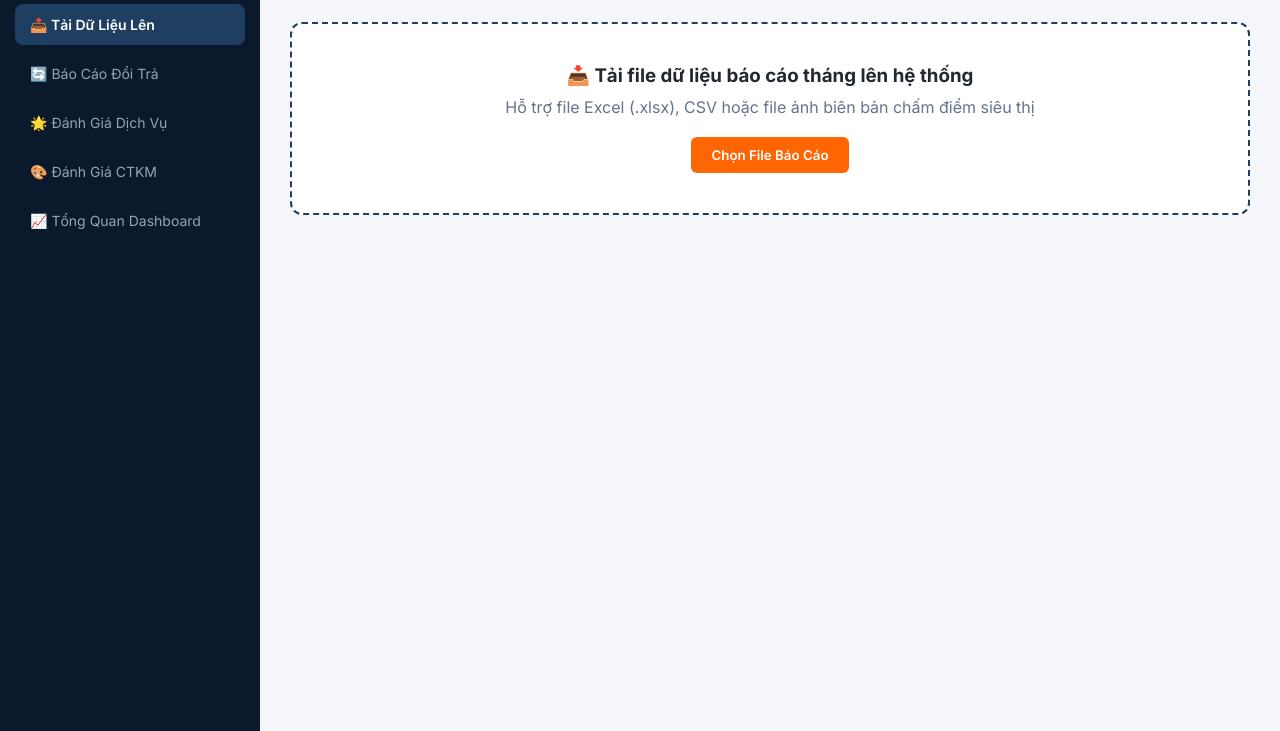
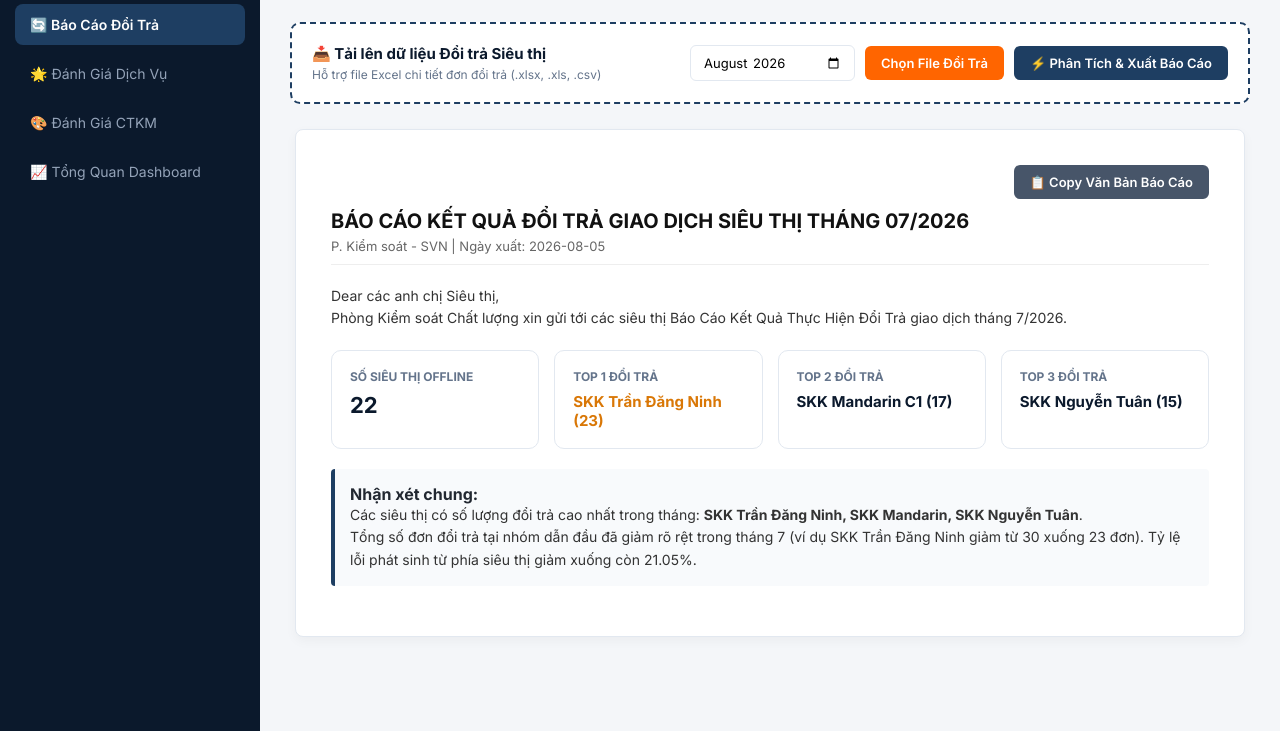
Before and after one commit to Minhhacmt071200/qc-report-bot, a website: page public/index.html in a window 1280 px wide. Shown: the part 69-800 px from the top of the page. Drawn offline with Linux system fonts and the light colour scheme.

Commit message:
Update index.html

```diff
--- a/public/index.html
+++ b/public/index.html
@@ -38,19 +38,34 @@
     .tab-panel { display: none; }
     .tab-panel.active { display: block; }
 
-    /* Upload Box */
-    .upload-card { background: #fff; border: 2px dashed var(--navy-light); border-radius: 12px; padding: 40px; text-align: center; cursor: pointer; }
-    .btn { background: var(--navy-light); color: #fff; border: none; padding: 10px 20px; border-radius: 6px; cursor: pointer; font-weight: 600; }
+    /* Dedicated Upload Card inside Reports */
+    .upload-section {
+      background: #fff;
+      border: 2px dashed var(--navy-light);
+      border-radius: 10px;
+      padding: 20px;
+      margin-bottom: 25px;
+      display: flex;
+      align-items: center;
+      justify-content: space-between;
+      gap: 15px;
+    }
+    .upload-info h4 { font-size: 15px; color: var(--navy); margin-bottom: 4px; }
+    .upload-info p { font-size: 12px; color: #64748B; }
+    .upload-controls { display: flex; align-items: center; gap: 10px; }
+    .month-picker { padding: 8px 12px; border: 1px solid var(--border); border-radius: 6px; font-size: 13px; outline: none; }
+
+    .btn { background: var(--navy-light); color: #fff; border: none; padding: 9px 16px; border-radius: 6px; cursor: pointer; font-weight: 600; font-size: 13px; }
     .btn-pink { background: var(--pink); }
 
     /* KPI Cards */
     .kpi-grid { display: grid; grid-template-columns: repeat(4, 1fr); gap: 15px; margin-bottom: 20px; }
-    .kpi-card { background: #fff; padding: 20px; border-radius: 10px; border: 1px solid var(--border); }
+    .kpi-card { background: #fff; padding: 18px; border-radius: 10px; border: 1px solid var(--border); }
     .kpi-card h4 { font-size: 12px; color: #64748B; margin-bottom: 8px; text-transform: uppercase; }
-    .kpi-card .val { font-size: 24px; font-weight: 700; color: var(--navy); }
+    .kpi-card .val { font-size: 22px; font-weight: 700; color: var(--navy); }
 
     /* Report Paper Simulation */
-    .report-paper { background: #fff; padding: 35px; border-radius: 8px; border: 1px solid var(--border); max-width: 900px; margin: 0 auto; box-shadow: 0 4px 12px rgba(0,0,0,0.05); }
+    .report-paper { background: #fff; padding: 35px; border-radius: 8px; border: 1px solid var(--border); max-width: 950px; margin: 0 auto; box-shadow: 0 4px 12px rgba(0,0,0,0.04); }
     .report-paper h2 { color: #111; margin-bottom: 5px; font-size: 20px; text-transform: uppercase; }
     .report-paper .meta { color: #666; font-size: 13px; margin-bottom: 20px; border-bottom: 1px solid #eee; padding-bottom: 10px; }
     .report-paper p, .report-paper li { font-size: 14px; line-height: 1.6; color: #333; }
@@ -64,18 +79,17 @@
   <aside>
     <div class="brand">SAKUKO QC <span>REPORT</span></div>
     <ul class="menu">
-      <li class="menu-item active" onclick="switchTab('upload')">📤 Tải Dữ Liệu Lên</li>
-      <li class="menu-item" onclick="switchTab('report-doitra')">🔄 Báo Cáo Đổi Trả</li>
-      <li class="menu-item" onclick="switchTab('report-dichvu')">🌟 Đánh Giá Dịch Vụ</li>
-      <li class="menu-item" onclick="switchTab('report-ctkm')">🎨 Đánh Giá CTKM</li>
-      <li class="menu-item" onclick="switchTab('dashboard')">📈 Tổng Quan Dashboard</li>
+      <li class="menu-item active" onclick="switchTab(this, 'report-doitra')">🔄 Báo Cáo Đổi Trả</li>
+      <li class="menu-item" onclick="switchTab(this, 'report-dichvu')">🌟 Đánh Giá Dịch Vụ</li>
+      <li class="menu-item" onclick="switchTab(this, 'report-ctkm')">🎨 Đánh Giá CTKM</li>
+      <li class="menu-item" onclick="switchTab(this, 'dashboard')">📈 Tổng Quan Dashboard</li>
     </ul>
   </aside>
 
   <!-- Main View -->
   <main>
     <header>
-      <h3 id="page-title">Tải Lên & Xử Lý Dữ Liệu Báo Cáo</h3>
+      <h3 id="page-title">Báo Cáo Kết Quả Đổi Trả Giao Dịch Tháng</h3>
       <div class="user-info">
         <div>
           <strong>Nguyễn Thị Minh Hà</strong><br>
@@ -87,22 +101,26 @@
 
     <div class="content">
 
-      <!-- TAB 1: UPLOAD DỮ LIỆU -->
-      <div id="tab-upload" class="tab-panel active">
-        <div class="upload-card">
-          <h3>📥 Tải file dữ liệu báo cáo tháng lên hệ thống</h3>
-          <p style="color:#64748B; margin: 10px 0 20px;">Hỗ trợ file Excel (.xlsx), CSV hoặc file ảnh biên bản chấm điểm siêu thị</p>
-          <input type="file" id="fileInput" multiple style="display:none">
-          <button class="btn btn-pink" onclick="document.getElementById('fileInput').click()">Chọn File Báo Cáo</button>
+      <!-- TAB 1: BÁO CÁO ĐỔI TRẢ -->
+      <div id="tab-report-doitra" class="tab-panel active">
+        <!-- Khu Upload Riêng Cho Đổi Trả -->
+        <div class="upload-section">
+          <div class="upload-info">
+            <h4>📥 Tải lên dữ liệu Đổi trả Siêu thị</h4>
+            <p>Hỗ trợ file Excel chi tiết đơn đổi trả (.xlsx, .xls, .csv)</p>
+          </div>
+          <div class="upload-controls">
+            <input type="month" value="2026-08" class="month-picker">
+            <input type="file" id="fileDoitra" style="display:none">
+            <button class="btn btn-pink" onclick="document.getElementById('fileDoitra').click()">Chọn File Đổi Trả</button>
+            <button class="btn" onclick="alert('Đã tạo xong báo cáo Đổi trả!')">⚡ Phân Tích & Xuất Báo Cáo</button>
+          </div>
         </div>
-      </div>
 
-      <!-- TAB 2: BÁO CÁO ĐỔI TRẢ -->
-      <div id="tab-report-doitra" class="tab-panel">
-        <div style="margin-bottom:15px; text-align:right;">
-          <button class="btn" onclick="alert('Đã sao chép nội dung báo cáo!')">📋 Copy Văn Bản Báo Cáo</button>
-        </div>
         <div class="report-paper">
+          <div style="text-align:right; margin-bottom:10px;">
+            <button class="btn" style="background:#475569" onclick="alert('Đã sao chép nội dung báo cáo!')">📋 Copy Văn Bản Báo Cáo</button>
+          </div>
           <h2>BÁO CÁO KẾT QUẢ ĐỔI TRẢ GIAO DỊCH SIÊU THỊ THÁNG 07/2026</h2>
           <div class="meta">P. Kiểm soát - SVN | Ngày xuất: 2026-08-05</div>
           <p>Dear các anh chị Siêu thị,</p>
@@ -110,25 +128,39 @@
 
           <div class="kpi-grid" style="margin-top:20px;">
             <div class="kpi-card"><h4>Số Siêu Thị Offline</h4><div class="val">22</div></div>
-            <div class="kpi-card"><h4>Top 1 Đổi Trả</h4><div class="val" style="font-size:16px; color:#D97706;">SKK Trần Đăng Ninh (23)</div></div>
-            <div class="kpi-card"><h4>Top 2 Đổi Trả</h4><div class="val" style="font-size:16px;">SKK Mandarin C1 (17)</div></div>
-            <div class="kpi-card"><h4>Top 3 Đổi Trả</h4><div class="val" style="font-size:16px;">SKK Nguyễn Tuân (15)</div></div>
+            <div class="kpi-card"><h4>Top 1 Đổi Trả</h4><div class="val" style="font-size:15px; color:#D97706;">SKK Trần Đăng Ninh (23)</div></div>
+            <div class="kpi-card"><h4>Top 2 Đổi Trả</h4><div class="val" style="font-size:15px;">SKK Mandarin C1 (17)</div></div>
+            <div class="kpi-card"><h4>Top 3 Đổi Trả</h4><div class="val" style="font-size:15px;">SKK Nguyễn Tuân (15)</div></div>
           </div>
 
           <div class="highlight-box">
             <strong>Nhận xét chung:</strong>
             <p>Các siêu thị có số lượng đổi trả cao nhất trong tháng: <b>SKK Trần Đăng Ninh, SKK Mandarin, SKK Nguyễn Tuân</b>.</p>
-            <p>Tổng số đơn đổi trả tại nhóm dẫn đầu đã giảm rõ rệt trong tháng 7 (ví dụ SKK Trần Đăng Ninh giảm từ 30 xuống 23 đơn), cho thấy các đơn vị đã có sự cải thiện nhất định. Tỷ lệ lỗi phát sinh từ phía siêu thị giảm xuống còn 21.05%.</p>
+            <p>Tổng số đơn đổi trả tại nhóm dẫn đầu đã giảm rõ rệt trong tháng 7 (ví dụ SKK Trần Đăng Ninh giảm từ 30 xuống 23 đơn). Tỷ lệ lỗi phát sinh từ phía siêu thị giảm xuống còn 21.05%.</p>
           </div>
         </div>
       </div>
 
-      <!-- TAB 3: BÁO CÁO ĐÁNH GIÁ DỊCH VỤ -->
+      <!-- TAB 2: BÁO CÁO ĐÁNH GIÁ DỊCH VỤ -->
       <div id="tab-report-dichvu" class="tab-panel">
-        <div style="margin-bottom:15px; text-align:right;">
-          <button class="btn" onclick="alert('Đã sao chép nội dung báo cáo!')">📋 Copy Văn Bản Báo Cáo</button>
+        <!-- Khu Upload Riêng Cho Đánh Giá Dịch Vụ -->
+        <div class="upload-section">
+          <div class="upload-info">
+            <h4>📥 Tải lên dữ liệu Đánh Giá Dịch Vụ</h4>
+            <p>Hỗ trợ file Bảng điểm chấm dịch vụ các siêu thị (.xlsx, .csv)</p>
+          </div>
+          <div class="upload-controls">
+            <input type="month" value="2026-08" class="month-picker">
+            <input type="file" id="fileDichvu" style="display:none">
+            <button class="btn btn-pink" onclick="document.getElementById('fileDichvu').click()">Chọn File Dịch Vụ</button>
+            <button class="btn" onclick="alert('Đã tạo xong báo cáo Dịch vụ!')">⚡ Phân Tích & Xuất Báo Cáo</button>
+          </div>
         </div>
+
         <div class="report-paper">
+          <div style="text-align:right; margin-bottom:10px;">
+            <button class="btn" style="background:#475569" onclick="alert('Đã sao chép nội dung báo cáo!')">📋 Copy Văn Bản Báo Cáo</button>
+          </div>
           <h2>BÁO CÁO KẾT QUẢ ĐÁNH GIÁ DỊCH VỤ THÁNG 07 NĂM 2026</h2>
           <div class="meta">Phòng Kiểm soát chất lượng &lt;pks@sakukovietnam.com.vn&gt;</div>
           <p>Dear các Anh/ Chị;</p>
@@ -148,8 +180,22 @@
         </div>
       </div>
 
-      <!-- TAB 4: BÁO CÁO CTKM -->
+      <!-- TAB 3: BÁO CÁO CTKM -->
       <div id="tab-report-ctkm" class="tab-panel">
+        <!-- Khu Upload Riêng Cho Trưng Bày CTKM -->
+        <div class="upload-section">
+          <div class="upload-info">
+            <h4>📥 Tải lên dữ liệu Trưng Bày CTKM</h4>
+            <p>Hỗ trợ file Báo cáo hình ảnh / Excel kết quả kiểm tra trưng bày</p>
+          </div>
+          <div class="upload-controls">
+            <input type="month" value="2026-08" class="month-picker">
+            <input type="file" id="fileCTKM" style="display:none">
+            <button class="btn btn-pink" onclick="document.getElementById('fileCTKM').click()">Chọn File CTKM</button>
+            <button class="btn" onclick="alert('Đã tạo xong báo cáo CTKM!')">⚡ Phân Tích & Xuất Báo Cáo</button>
+          </div>
+        </div>
+
         <div class="report-paper">
           <h2>KẾT QUẢ ĐÁNH GIÁ TRƯNG BÀY CTKM THÁNG 08/2026</h2>
           <div class="meta">P. Kiểm soát - SVN | 2026-08-05</div>
@@ -166,7 +212,7 @@
         </div>
       </div>
 
-      <!-- TAB 5: DASHBOARD TỔNG QUAN -->
+      <!-- TAB 4: DASHBOARD TỔNG QUAN -->
       <div id="tab-dashboard" class="tab-panel">
         <div class="kpi-grid">
           <div class="kpi-card"><h4>Tổng Đợt Báo Cáo</h4><div class="val">12 đợt</div></div>
@@ -180,17 +226,14 @@
   </main>
 
   <script>
-    function switchTab(tabName) {
-      // Toggle Tab Active
-      document.querySelectorAll('.tab-panel').forEach(el => el.classList.remove('active'));
-      document.querySelectorAll('.menu-item').forEach(el => el.classList.remove('active'));
+    function switchTab(el, tabName) {
+      document.querySelectorAll('.tab-panel').forEach(item => item.classList.remove('active'));
+      document.querySelectorAll('.menu-item').forEach(item => item.classList.remove('active'));
 
       document.getElementById('tab-' + tabName).classList.add('active');
-      event.currentTarget.classList.add('active');
+      el.classList.add('active');
 
-      // Update Header Title
       const titles = {
-        'upload': 'Tải Lên & Xử Lý Dữ Liệu Báo Cáo',
         'report-doitra': 'Báo Cáo Kết Quả Đổi Trả Giao Dịch Tháng',
         'report-dichvu': 'Báo Cáo Kết Quả Đánh Giá Dịch Vụ Tháng',
         'report-ctkm': 'Báo Cáo Đánh Giá Trưng Bày CTKM Tháng',
```
